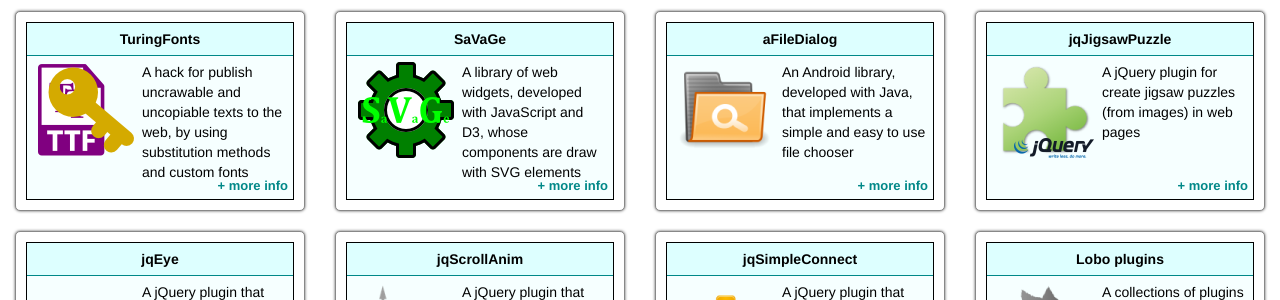
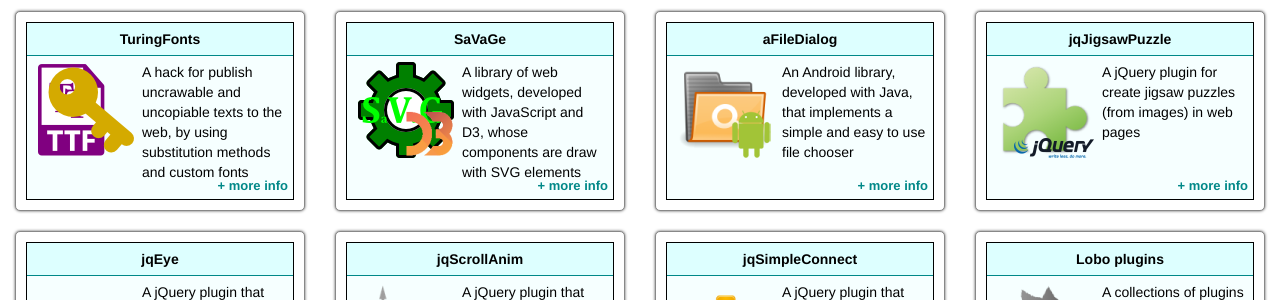
Before and after one commit to jfmdev/jfmdev.github.io, a Jekyll site: the page built from portfolio.html, in a window 1280 px wide. Shown: the part 1920-2220 px from the top of the page. Built offline with Jekyll 4.4.1, drawn with Linux system fonts in a browser that asks for light colours; some web fonts are replaced.

Commit message:
Add Android and D3.js stickers

```diff
--- a/_data/projects.json
+++ b/_data/projects.json
@@ -20,6 +20,7 @@
         "description" : "<p>SaVaGe is a library of web widgets implemented with SVG (using D3.js).</p><p>Why SVG? Because using vector graphics you can easily change the size and colors of the widgets, and you don't need to include image or stylesheet files.</p>",
 		"type": "other",
         "icon" : "img/codelab/savage.png",
+        "sticker" : "img/codelab/d3_48.png",
         "links" : [
 			{"title" : "GitHub", "href": "https://github.com/jfmdev/SaVaGe", "type": "first"},
 			{"title" : "Demo", "href": "http://jfmdev.github.io/SaVaGe/", "type": "second"}
@@ -136,6 +137,7 @@
         "description" : "<p>aFileDialog is an Android library, developed with Java, which implements a simple and easy to use file chooser.</p>",
 		"type": "other",
         "icon" : "img/codelab/afiledialog.png",
+        "sticker" : "img/codelab/android_48.png",
         "links" : [
 			{"title" : "GitHub", "href": "https://github.com/jfmdev/afiledialog", "type": "first"},
 			{"title" : "Google Play", "href": "https://play.google.com/store/apps/details?id=ar.com.daidalos.afiledialog.test", "type": "third"}
```
Also changed, not shown: img/codelab/android_48.png (added), img/codelab/d3_48.png (added).
